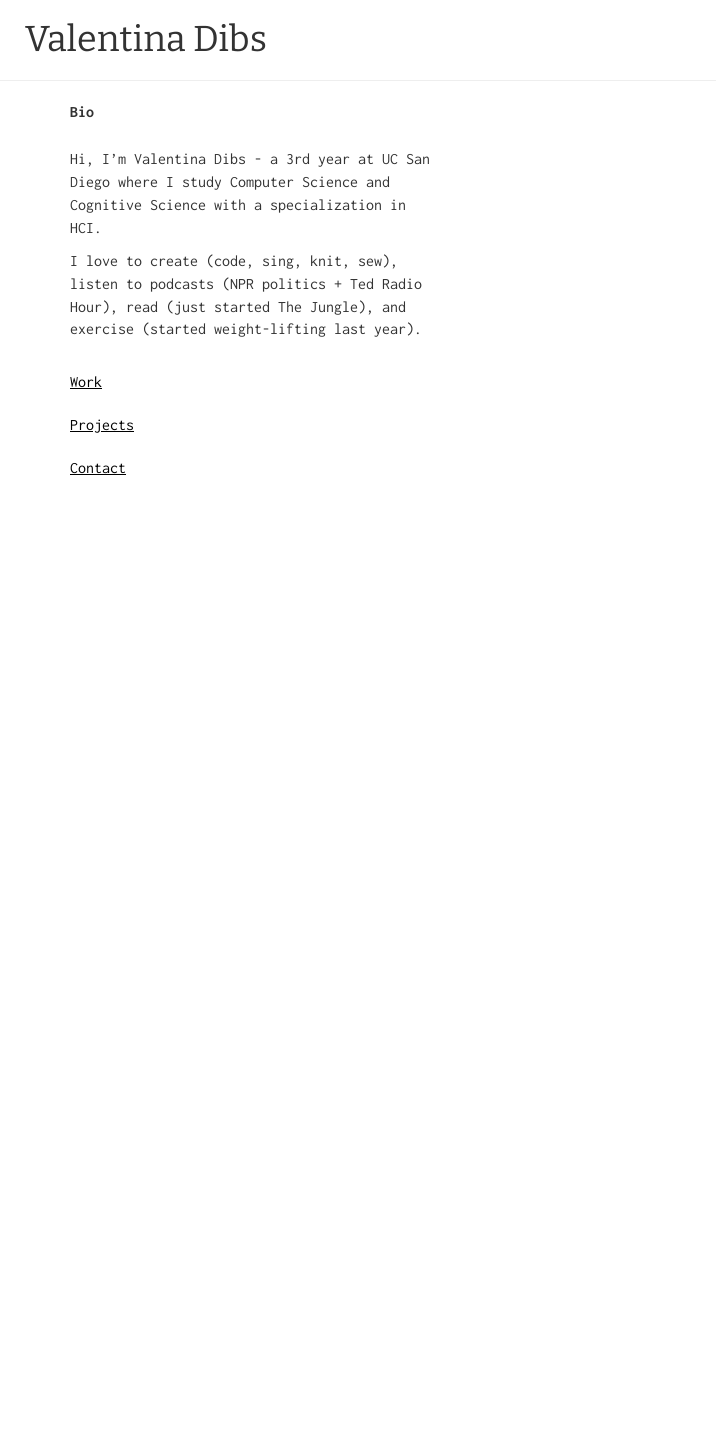
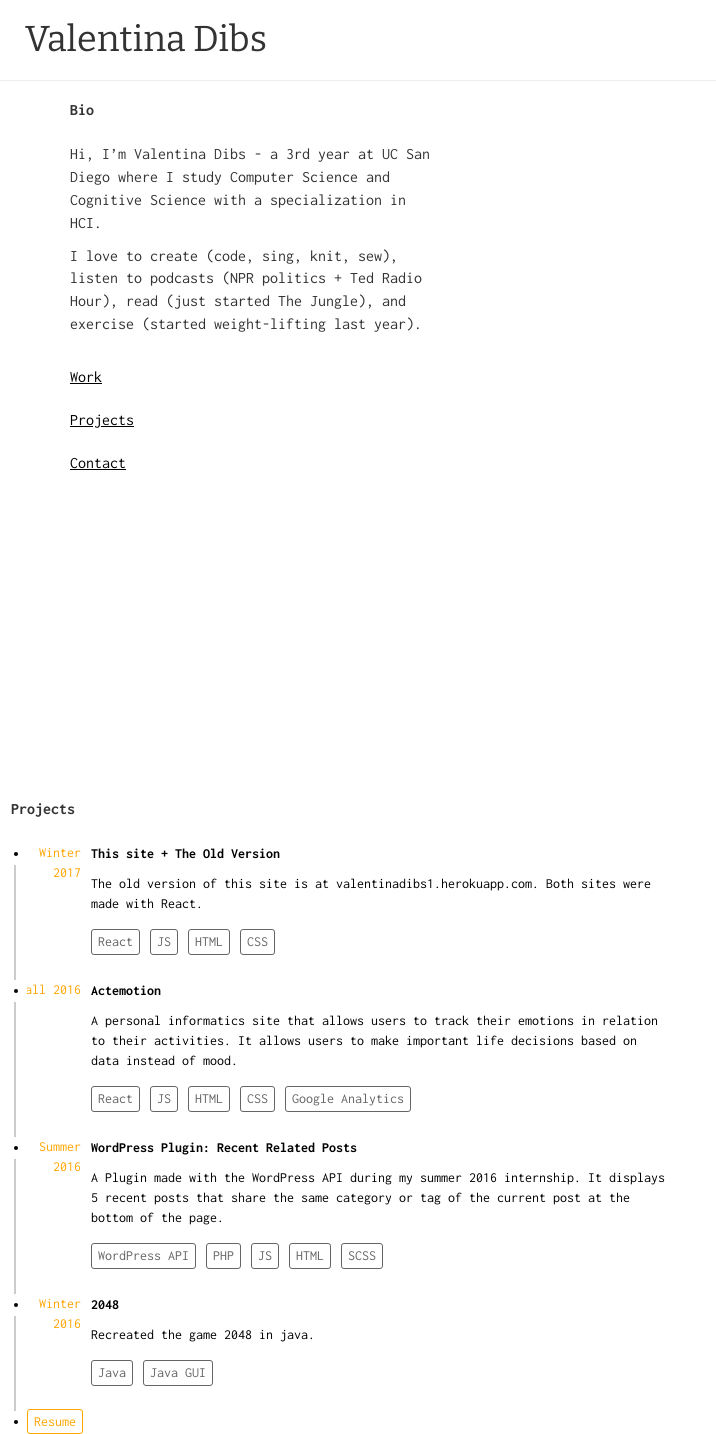
Before and after one commit to vdibs/vdibs, a React (Create React App) app: page /project in a window 1280 px wide. Shown: the whole page, without its empty margins (0-716 px from the left). Before the commit the page ends 800 px from the top, so only its background shows below. Built offline with nearby package versions, Linux system fonts and the light colour scheme.

Commit message:
update routes and add features

```diff
--- a/package.json
+++ b/package.json
@@ -9,7 +9,9 @@
     "react": "^15.4.2",
     "react-bootstrap": "^0.30.8",
     "react-dom": "^15.4.2",
-    "react-fontawesome": "^1.5.0"
+    "react-fontawesome": "^1.5.0",
+    "react-router": "^3.0.0",
+    "redux": "^3.6.0"
   },
   "scripts": {
     "start": "react-scripts start",
--- a/public/index.html
+++ b/public/index.html
@@ -2,8 +2,10 @@
 <html lang="en">
   <head>
     <meta charset="utf-8">
+    <meta name="description" content="Valentina Dibs' personal professional site. Student. Dev." >
+    <meta name="keywords" content="Valentina Dibs,student,intern,web dev,software engineering,UCSD,React" >
+    <meta name="author" content="Valentina Dibs">
     <meta name="viewport" content="width=device-width, initial-scale=1">
-    <link rel="shortcut icon" href="%PUBLIC_URL%/favicon.ico">
     <link rel="stylesheet" href="https://maxcdn.bootstrapcdn.com/font-awesome/4.7.0/css/font-awesome.min.css" integrity="sha384-wvfXpqpZZVQGK6TAh5PVlGOfQNHSoD2xbE+QkPxCAFlNEevoEH3Sl0sibVcOQVnN" crossorigin="anonymous">
     <!--
       Notice the use of %PUBLIC_URL% in the tag above.
@@ -14,7 +16,7 @@
       work correctly both with client-side routing and a non-root public URL.
       Learn how to configure a non-root public URL by running `npm run build`.
     -->
-    <title>React App</title>
+    <title>Valentina Dibs</title>
   </head>
   <body>
     <div id="root"></div>
--- a/src/App.css
+++ b/src/App.css
@@ -23,11 +23,13 @@
 
 .bio {
   font-weight: bold;
+  padding: 0;
+  margin-top: 0px;
   margin-bottom: 25px;
+  font-size: 16px;
+  font-family: 'Inconsolata', sans-serif;
 }
 
-.toolbar {
-}
 
 .linkTo {
   color: black;
@@ -38,9 +40,20 @@
 }
 
 .linked {
+  padding: 0;
+  margin-top: 0;
   font-weight: bold;
   margin-left: 11px;
   margin-bottom: 25px;
+  font-size: 16px;
+  font-family: 'Inconsolata', sans-serif;
+
+}
+
+.self {
+  display: inline-block;
+  right: 0px;
+  height: 120px;
 }
 
 /*************** WORK + PROJECT ******************/
@@ -82,6 +95,7 @@ div .workGrid.container {
   border-radius: 100%;
   vertical-align: top;
   margin-left: 5px;
+  text-decoration: none;
 }
 
 .resume {
@@ -172,6 +186,7 @@ div .show-grid.col-lg-4.col-md-4.col-sm-4.col-xs-12, div .show-grid.col-lg-8.col
   font-size: 18px;
 }
 
+
 /*********** ELEMENT TYPES *************/
 
 p {
--- a/src/App.js
+++ b/src/App.js
@@ -4,6 +4,8 @@ import { Grid, Col, Row } from 'react-bootstrap';
 import Work from './components/Work';
 import Project from './components/Project';
 import Contact from './components/Contact';
+import Self from './self.jpeg';
+import Link from 'react-router-dom';
 
 class App extends Component {
 
@@ -70,7 +72,8 @@ class App extends Component {
         <Grid><Row className="show-grid">
         <Col className="col" sm={4} md={4} xs={12} lg={4} className="show-grid">
           <div className="intro">
-            <p className="bio">Bio</p>
+
+            <h2 className="bio">Bio</h2>
             <p>Hi, I&rsquo;m Valentina Dibs - a 3rd year at UC San Diego where I study Computer Science and Cognitive Science with a specialization in HCI.</p>
             <p>I love to create (code, sing, knit, sew), listen to podcasts (NPR politics + Ted Radio Hour), read (just started The Jungle), and exercise (started weight-lifting last year).</p>
           </div>
--- a/src/components/Contact.js
+++ b/src/components/Contact.js
@@ -6,7 +6,17 @@ class Contact extends Component {
 	render() {
 		return (
 			<div className="contact">
-				<p className="linked">Contact</p>
+				<h2 className="linked">Contact</h2>
+
+				<a
+					className="contactLink"
+					href="https://docs.google.com/a/ucsd.edu/document/d/1uXYQSxyApiBn4YlyilhEBaNWTyy7GoiLNjElhbUk1tc/edit?usp=sharing" >
+						<FontAwesome
+							className="icon"
+							name='pencil-square'
+							size='2x' />
+						<p className="iconName">Resume</p>
+				</a>
 				<a
 					className="contactLink"
 					href="https://www.linkedin.com/in/valentina-dibs/">
--- a/src/components/Project.js
+++ b/src/components/Project.js
@@ -7,9 +7,9 @@ class Project extends Component {
 
 		var description = "The old version of this site is at valentinadibs1.herokuapp.com. Both sites were made with React. ";
 
-		var act = "A personal informatics site that allows users to track their emotions in relation to their activities. This way, users can make important life decisions based on data instead of mood.";
+		var act = "A personal informatics site that allows users to track their emotions in relation to their activities. It allows users to make important life decisions based on data instead of mood.";
 
-		var wordpress = "A Plugin made with the WordPress API. It displays 5 recent posts that share the same category or tag of the current post at the bottom of the page. "
+		var wordpress = "A Plugin made with the WordPress API during my summer 2016 internship. It displays 5 recent posts that share the same category or tag of the current post at the bottom of the page. "
 
 		var twenty = "Recreated the game 2048 in java.";
 
@@ -23,9 +23,10 @@ class Project extends Component {
 
 		return (
 			<div>
-				<p className="linked">Projects</p>
+				<h2 className="linked">Projects</h2>
 				<a href="http://valentinadibs1.herokuapp.com">
 				<ProjectObject
+					key={1}
 					time="Winter 2017"
 					company="This site + The Old Version"
 					description={description}
@@ -33,17 +34,20 @@ class Project extends Component {
 				</a>
 				<a href="https://gentle-springs-89276.herokuapp.com/">
 				<ProjectObject
+					key={2}
 					time="Fall 2016"
 					company="Actemotion"
 					description={act}
 					skill={arrAct} />
 				</a>
 				<ProjectObject
+					key={3}
 					time="Summer 2016"
 					company="WordPress Plugin: Recent Related Posts"
 					description={wordpress}
 					skill={arrWP} />
 				<ProjectObject
+					key={4}
 					time="Winter 2016"
 					company="2048"
 					description={twenty}
--- a/src/components/ProjectObject.js
+++ b/src/components/ProjectObject.js
@@ -1,6 +1,10 @@
 import React, {Component} from 'react';
 
 class ProjectObject extends Component {
+	constructor() {
+		super();
+	}
+
 
 	render() {
 
--- a/src/components/Work.js
+++ b/src/components/Work.js
@@ -5,7 +5,7 @@ import WorkObject from './WorkObject';
 class Work extends Component {
 	render() {
 
-		var summerD = "I'm on the hunt for a Summer 2017 Internship.";
+		var summerD = "Incoming software engineering intern.";
 
 		var truMedD = "I support the software for the Accuvax.";
 
@@ -22,13 +22,15 @@ class Work extends Component {
 			<link href='https://fonts.googleapis.com/css?family=Noto+Serif|Inconsolata:400,700|Bitter'
             rel='stylesheet'
             type='text/css' />
-				<p className="linked">Work</p>
-				<WorkObject
-					time="Summer 2017"
-					company="TBD"
-					position="TBD"
-					description={summerD}
-					skill={arrTBD}  />
+				<h2 className="linked">Work</h2>
+				<a href="http://truecar.com">
+					<WorkObject
+						time="Summer 2017"
+						company="TrueCar"
+						position="Software Engineer Intern"
+						description={summerD}
+						skill={arrTBD}  />
+				</a>
 				<a href="http://trumedsystems.com">
 					<WorkObject
 						time="Winter Spring 2017"
--- a/src/index.js
+++ b/src/index.js
@@ -2,8 +2,20 @@ import React from 'react';
 import ReactDOM from 'react-dom';
 import App from './App';
 import './index.css';
+import Project from './components/Project';
+
+import { BrowserRouter as Router, Route } from 'react-router-dom';
+
 
 ReactDOM.render(
-  <App />,
+	<div>
+
+  		<Router>
+		  	<div>
+		  		<Route exactpath="/" component={App} />
+		  		<Route path="/project" component={Project} />
+		  	</div>
+   		</Router>
+   </div>,
   document.getElementById('root')
 );
```
Also changed, not shown: src/self.jpeg (added), 1 other file (tests, documents, lock files or other folders).
